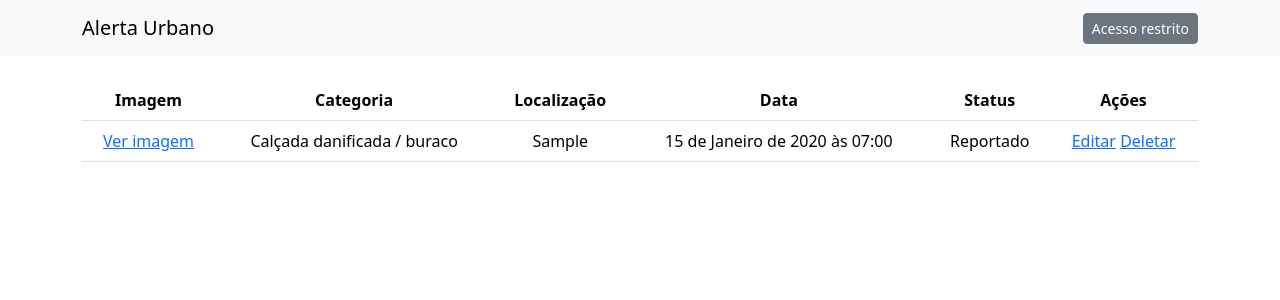
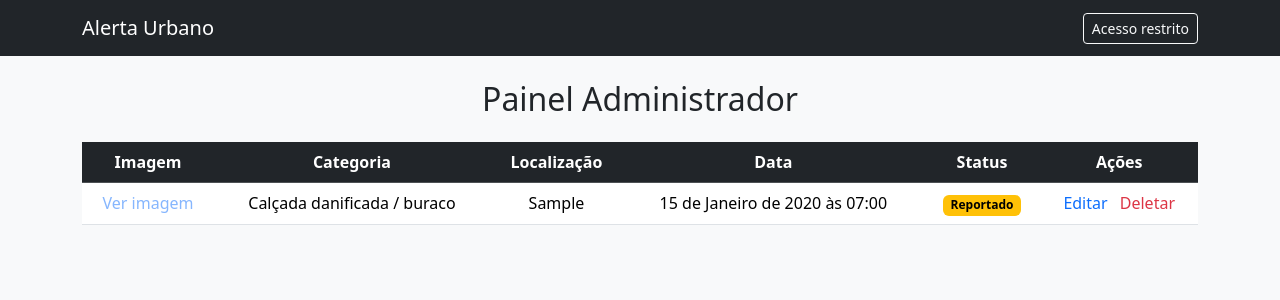
Before and after one commit to dalessandrosantos/alerta-urbano, a Django app: page /painel/ in a window 1280 px wide. Shown: the top 300 px of the page. Run offline with Django 5.2, Linux system fonts and the light colour scheme; a user stored in the database is signed in; tables that the repository leaves empty hold one stand-in row (values such as "Sample post").

Commit message:
estiliza páginas, base, reportar e painel

```diff
--- a/ocorrencias/templates/ocorrencias/base.html
+++ b/ocorrencias/templates/ocorrencias/base.html
@@ -7,13 +7,13 @@
     <!-- Carrega estilos do Bootstrap 5  -->
      <link href="https://cdn.jsdelivr.net/npm/bootstrap@5.3.8/dist/css/bootstrap.min.css" rel="stylesheet" integrity="sha384-sRIl4kxILFvY47J16cr9ZwB07vP4J8+LH7qKQnuqkuIAvNWLzeN8tE5YBujZqJLB" crossorigin="anonymous">
 </head>
-<body>
+<body class="bg-light">
 
-    <nav class="navbar navbar-light bg-light mb-4">
+    <nav class="navbar navbar-expand-lg bg-dark mb-4" data-bs-theme="dark">
         <div class="container">
             <a class='navbar-brand' href="{% url 'reportar' %}">Alerta Urbano</a>
 
-            <a  class="btn btn-sm btn-secondary" href="{% url 'login' %}">Acesso restrito</a>
+            <a  class="btn btn-outline-light btn-sm" href="{% url 'login' %}">Acesso restrito</a>
         </div>
     </nav>
 
--- a/ocorrencias/templates/ocorrencias/painel.html
+++ b/ocorrencias/templates/ocorrencias/painel.html
@@ -4,9 +4,11 @@
 
 {% block content %}
 
+<h2 class="text-center mb-4">Painel Administrador</h2>
+
 <div class="table-responsive">
-    <table class="table  text-center">
-        <thead class="">
+    <table class="table table-hover align-middle text-center">
+        <thead class="table-dark">
             <tr>
                 <th>Imagem</th>
                 <th>Categoria</th>
@@ -15,13 +17,13 @@
                 <th>Status</th>
                 <th>Ações</th>
             </tr>
-
+        </thead>
         <tbody>
             {% for ocorrencia in ocorrencias %}
                 <tr>
                     <td>
                         {% if ocorrencia.imagem %}
-                            <a href="{{ ocorrencia.imagem.url }}" target="_blank">Ver imagem</a>
+                            <a href="{{ ocorrencia.imagem.url }}" class="link-opacity-50 text-decoration-none" target="_blank">Ver imagem</a>
                         {% else %}
                             <span class="text-muted">Sem imagem</span>
                         {% endif %}
@@ -29,14 +31,24 @@
                     <td>{{ ocorrencia.get_categoria_display }}</td>
                     <td>{{ ocorrencia.localizacao }}</td>
                     <td>{{ ocorrencia.data_criacao }}</td>
-                    <td>{{ ocorrencia.get_status_display }}</td>
                     <td>
-                        <a href="{% url 'editar' ocorrencia.pk %}" class="">Editar</a>
-                        <a href="{% url 'deletar' ocorrencia.pk %}" class="">Deletar</a>
+                        {% if ocorrencia.status == "reportado" %}
+                        <span class="badge text-bg-warning">Reportado</span>
+
+                    {% elif ocorrencia.status == "em_analise" %}
+                        <span class="badge text-bg-primary">Em análise</span>
+
+                    {% elif ocorrencia.status == "resolvido" %}
+                        <span class="badge text-bg-success">Resolvido</span>
+                    {% endif %}
+                    </td>
+                    <td>
+                        <a href="{% url 'editar' ocorrencia.pk %}" class="link-primary text-decoration-none me-2">Editar</a>
+                        <a href="{% url 'deletar' ocorrencia.pk %}" class="link-danger text-decoration-none">Deletar</a>
                     </td>
                 </tr>
             {% endfor %}
-        </thead>
+        </tbody>
     </table>
 </div>
 {% endblock content %}
```
Also changed, not shown: ocorrencias/templates/ocorrencias/reportar.html (+15 -9 lines), ocorrencias/forms.py (line endings or trailing spaces). Lines whose indentation alone changed are shown as unchanged.
